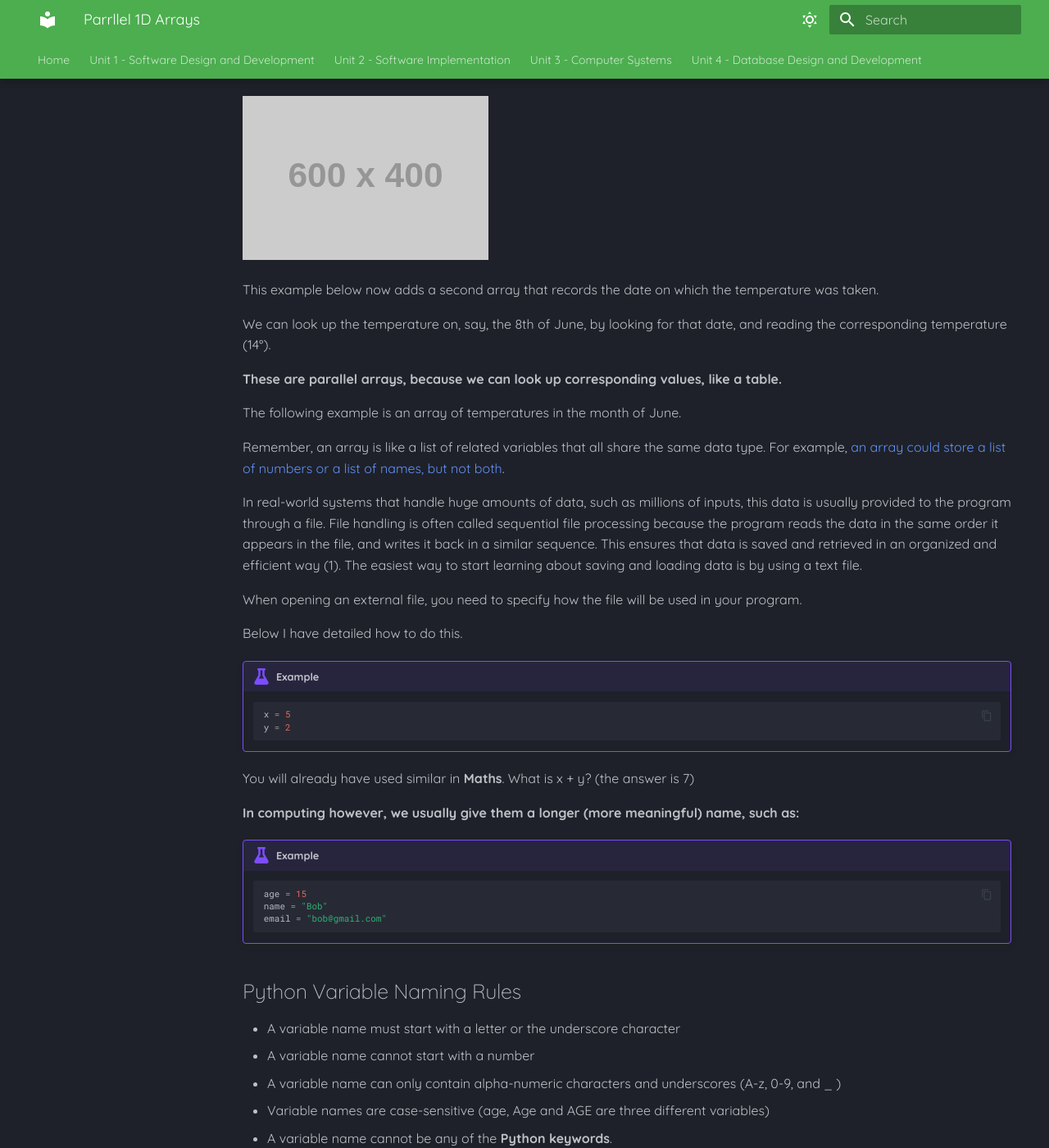
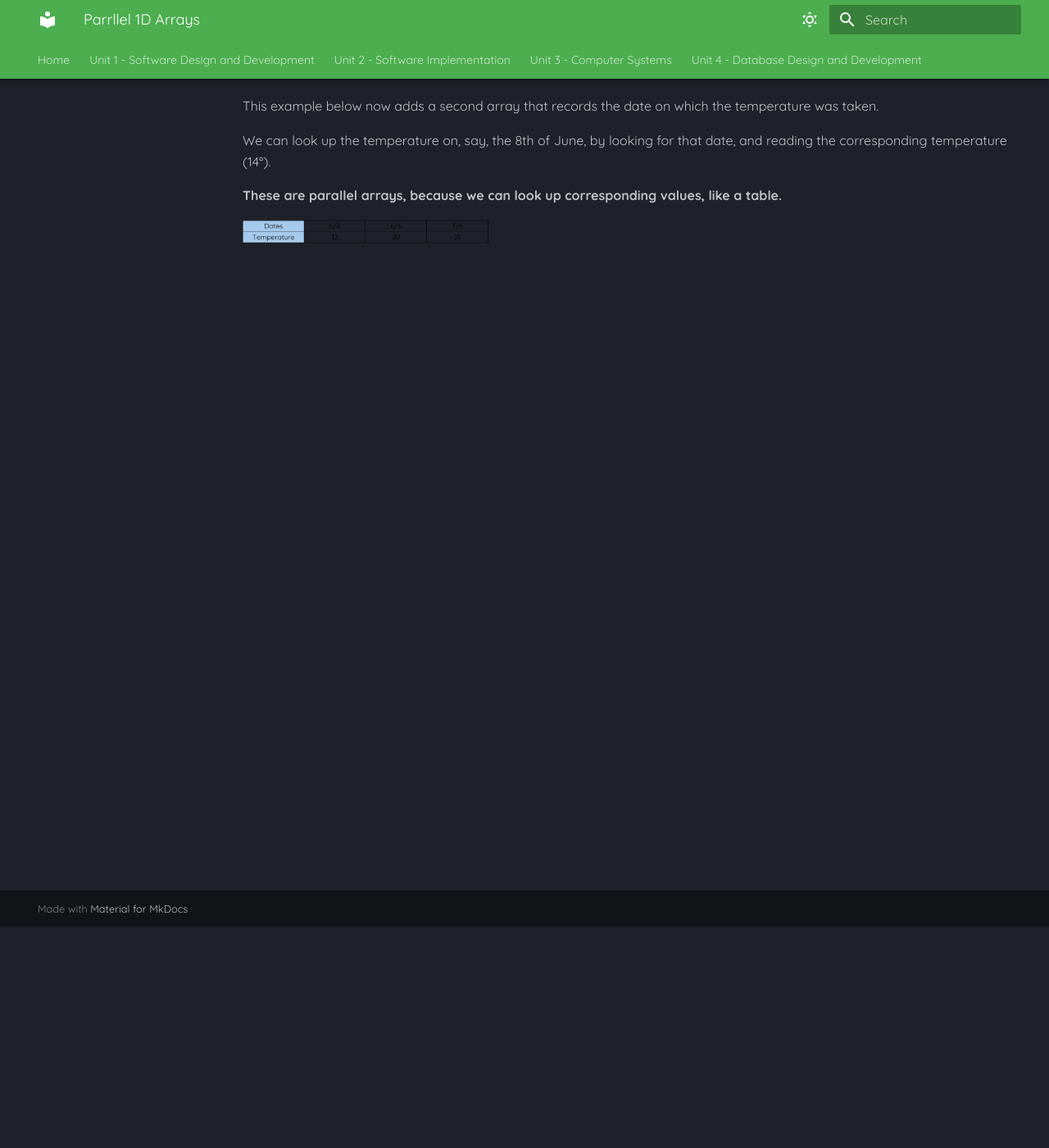
Before and after one commit to Mr-Wood-CS/Higher-Computing-Science-MD-Files, an MkDocs documentation site: the page built from docs/SI/07-Parallel-1D-Arrays.md, in a window 1280 px wide and 1400 px high, scrolled down 270 px. Shown: the whole window at 82% size. Built offline with MkDocs 1.6.1 and Material for MkDocs 9.7.7, drawn with Linux system fonts in a browser that asks for light colours; some of the changed text lies outside the part shown.

Commit message:
Update 07-Parallel-1D-Arrays.md

````diff
--- a/docs/SI/07-Parallel-1D-Arrays.md
+++ b/docs/SI/07-Parallel-1D-Arrays.md
@@ -6,143 +6,10 @@ You already know that an array is a list of related values, called elements, tha
 
 ![Img 1](../Images/Parallel-1D-Arrays-1.png){ width="300" }
 
-![Image title](https://dummyimage.com/600x400/){ width="300" }
-
 This example below now adds a second array that records the date on which the temperature was taken.
-
 
 We can look up the temperature on, say, the 8th of June, by looking for that date, and reading the corresponding temperature (14°).
 
 __These are parallel arrays, because we can look up corresponding values, like a table.__
 
-The following example is an array of temperatures in the month of June.
-
-Remember, an array is like a list of related variables that all share the same data type. For example, <span style="color: #6191F8"> an array could store a list of numbers or a list of names, but not both</span>.
-
-In real-world systems that handle huge amounts of data, such as millions of inputs, this data is usually provided to the program through a file. File handling is often called sequential file processing because the program reads the data in the same order it appears in the file, and writes it back in a similar sequence. This ensures that data is saved and retrieved in an organized and efficient way (1).
-The easiest way to start learning about saving and loading data is by using a text file.
-
-When opening an external file, you need to specify how the file will be used in your program. </p>
-
-Below I have detailed how to do this.
-
-!!! example
-	```Python
-	x = 5
-	y = 2
-	```
-You will already have used similar in **Maths**. What is x + y? (the answer is 7)
-
-**In computing however, we usually give them a longer (more meaningful) name, such as:**
-
-!!! example
-	```Python
-	age = 15
-	name = "Bob"
-	email = "bob@gmail.com"
-	```
-
-## Python Variable Naming Rules
-
-- A variable name must start with a letter or the underscore character
-- A variable name cannot start with a number
-- A variable name can only contain alpha-numeric characters and underscores (A-z, 0-9, and _ )
-- Variable names are case-sensitive (age, Age and AGE are three different variables)
-- A variable name cannot be any of the **Python keywords**.
-
-and although this one is not a rule....
-
-- It is important to use **meaningful** or **sensible** variable names.
-
-## Types of Variables
-
-In programming variables have a particular type and for National 5 there are five data types that you need to know:
-
-| Data Type   | Description                                  |
-| :---------: | :-------------------------------------------:|
-| Integer     | Whole number: 12, -50, 100                   |
-| Real number | With a decimal point: 22.5, 0.001            |
-| String      | Words and symbols: hello, abc123             |
-| Character   | A single letter, digit or symbol: a, Z, $, # |
-| Boolean     | True (1) or False (0)                        |
-
-!!! warning
-
-    Once a variable has been set up with a particular type, you can only assign it data of that type.
-
-
-!!! example
-	```Python
-	# This is an integer
-	myage = int(15)
-
-	# This is a real number
-	price = float(0.99)
-
-	# This is a string
-	faveSubject = str("Computing")
-
-	# This is a character
-	firstInitial = char("F")
-
-	# This is a Boolean
-	isStudent = bool(1)
-	```
-
-## Calculations
-
-Python programs will often carry out calculations with operators. The result is usually stored in a variable:
-
-!!! example
-```Python
-num1 = 5
-num2 = 7
-sum = num1 + num2
-```
-
-You can use the following operators:
-
-!!! example
-	```Python
-	# Three variables
-	num1 = 5
-	num2 = 7
-	sum = 0.0
-
-	# Addition
-	sum = num1 + num2
-
-	# Subtraction
-	sum = num1 - num2
-
-	# Division
-	sum = num1 / num2
-
-	# Multiplication
-	sum = num1 * num2
-
-	# Raise to a power
-	sum = num1 ** num2
-
-	#Note that “raising to the power” means, for example, num1**num2.
-
-	#To square or cube a number, you would say:
-	square = num1 ** 2
-	cube = num1 ** 3
-	```
-
-## String Concatenation
-
-String concatenation is the term used when **joining** two strings.
-
-!!! example
-	```Python
-	word1 = “Hello”
-	word2 = “World”
-
-	sentence = word1 + word2
-	```
-
-!!! tip
-
-    The example above doesn’t include a space, you would have to add a space to the end of **“Hello”** or the beginning of **“World”**.
+![Img 1](../Images/Parallel-1D-Arrays-2.png){ width="300" }
````
